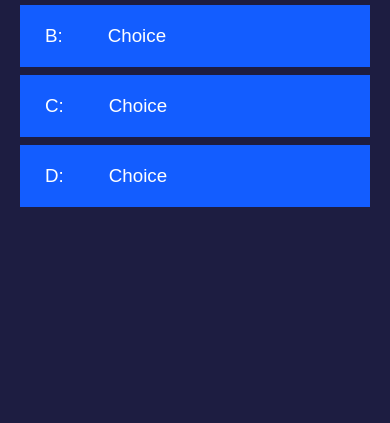
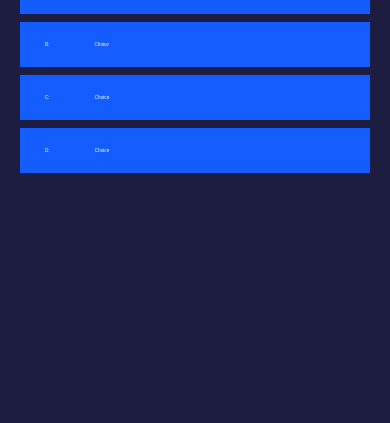
Before and after one commit to wandecharles/Quizapp, a plain HTML site: page game.html in a window 390 px wide. Shown: the part 581-1004 px from the top of the page. Drawn offline with Linux system fonts and the light colour scheme; no server answers.

Commit message:
adjusted the font size of the questions the mobile view

```diff
--- a/game.css
+++ b/game.css
@@ -95,6 +95,7 @@ body {
 @media screen and (max-width: 768px) {
     .choice-container {
         min-width: 40rem;
+        font-size: 1.5rem;
     }
 }
 
@@ -102,6 +103,7 @@ body {
 @media screen and (max-width: 480px) {
     .choice-container {
         min-width: 20rem;
+        font-size: 0.75rem;
     }
 }
 
```
